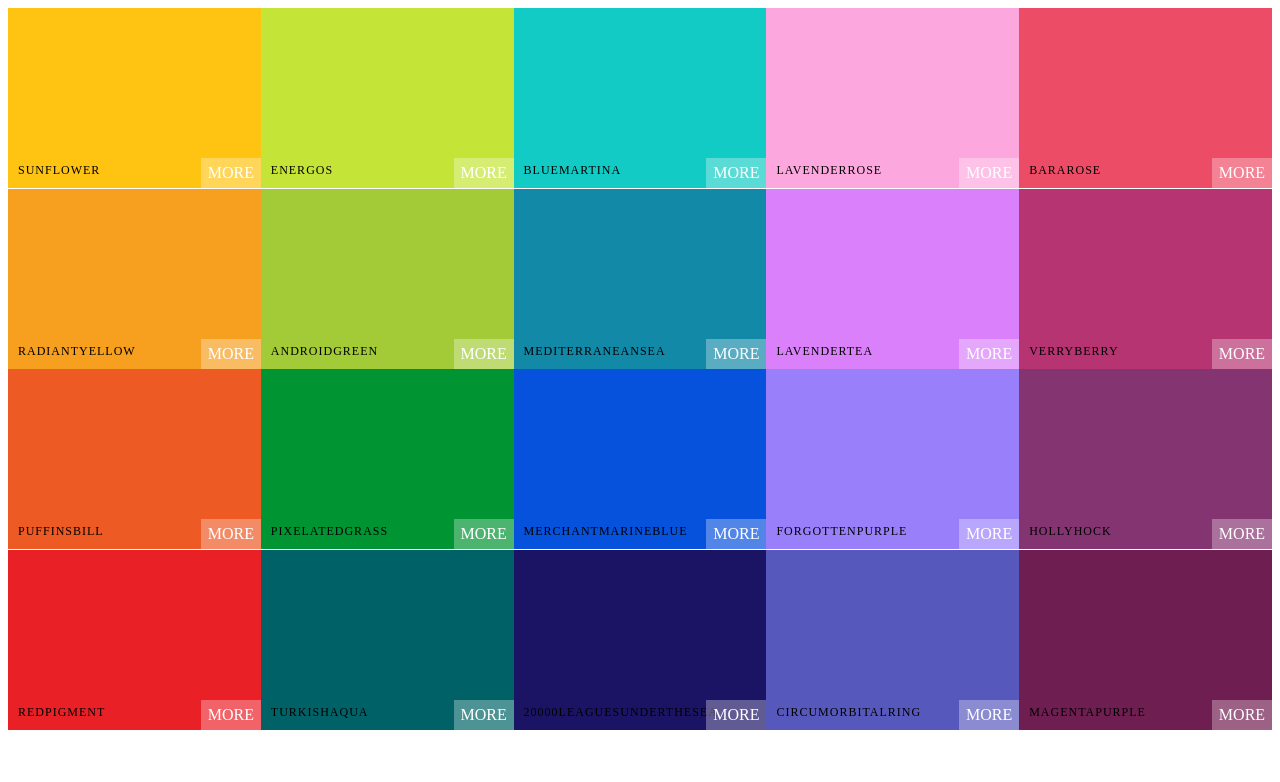
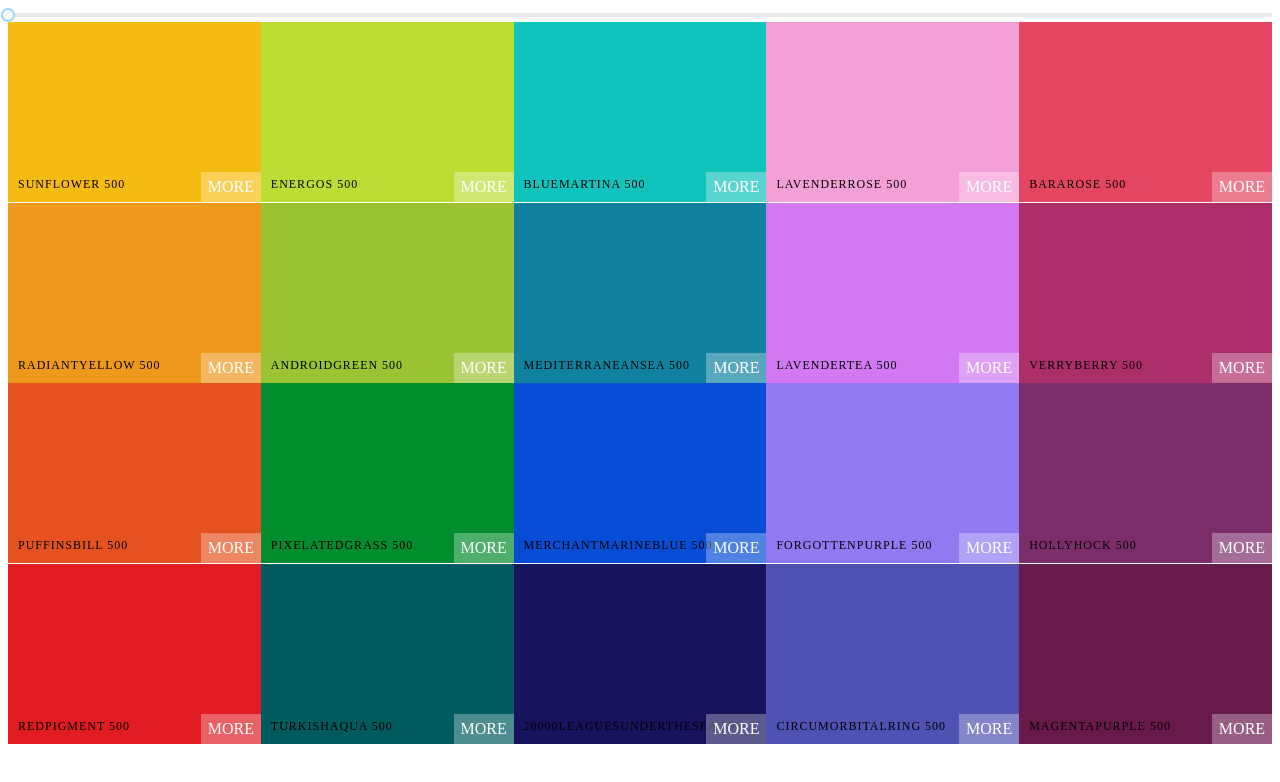
Before and after one commit to aakash-garg10/colorpicker, a React (Create React App) app: page / in a window 1280 px wide. Shown: the top 782 px of the page. Built offline with nearby package versions, Linux system fonts and the light colour scheme.

Commit message:
added the slider

```diff
--- a/package.json
+++ b/package.json
@@ -7,6 +7,7 @@
     "@testing-library/react": "^12.1.2",
     "@testing-library/user-event": "^13.5.0",
     "chroma-js": "^2.4.2",
+    "rc-slider": "^9.7.5",
     "react": "^17.0.2",
     "react-copy-to-clipboard": "^5.0.4",
     "react-dom": "^17.0.2",
--- a/src/App.js
+++ b/src/App.js
@@ -2,12 +2,14 @@
 import Pallete from "./Pallete";
 //seedColors is an array
 import seedColors from "./seedColors";
+import { generatePalette } from "./colorHelpers";
 
 export class App extends Component {
   render() {
+    // console.log(generatePalette(seedColors[0]));
     return (
       <div>
-        <Pallete {...seedColors[2]} />
+        <Pallete pallete={generatePalette(seedColors[2])} />
       </div>
     );
   }
--- a/src/Pallete.jsx
+++ b/src/Pallete.jsx
@@ -1,19 +1,39 @@
 import React, { Component } from "react";
 import ColorBox from "./ColorBox";
 import "./Pallete.css";
+//slider
+import Slider from "rc-slider";
+import "rc-slider/assets/index.css";
 
 class Pallete extends Component {
+  constructor(props) {
+    super(props);
+    this.state = { level: 500, format: "hex" };
+    this.changeLevel = this.changeLevel.bind(this);
+  }
+
+  //function that sets level on the slider
+  changeLevel(level) {
+    this.setState({ level });
+  }
   render() {
-    const colorBoxes = this.props.colors.map((color) => {
-      return <ColorBox background={color.color} name={color.name} />;
-    });
+    //colors will be an array that contains many arrays of different shades of colors
+    const colorBoxes = this.props.pallete.colors[this.state.level].map(
+      (color) => {
+        return <ColorBox background={color.hex} name={color.name} />;
+      }
+    );
 
     return (
       <div className="Pallete">
-        {/* anvbar goes here */}
-        <div className="Pallete-colors">
-          {colorBoxes}
-        </div>
+        <Slider
+          defaulValue={this.state.level}
+          min={100}
+          max={900}
+          step={100}
+          onAfterChange={this.changeLevel}
+        />
+        <div className="Pallete-colors">{colorBoxes}</div>
         {/* footer goes here */}
       </div>
     );
--- a/src/colorHelpers.js
+++ b/src/colorHelpers.js
@@ -1,4 +1,5 @@
 //this file is basically used to create all the different shades of the colors so that we can use them in the app with slider
+
 import chroma from "chroma-js";
 const levels = [50, 100, 200, 300, 400, 500, 600, 700, 800, 900];
 
```
Also changed, not shown: 1 other file (tests, documents, lock files or other folders).
